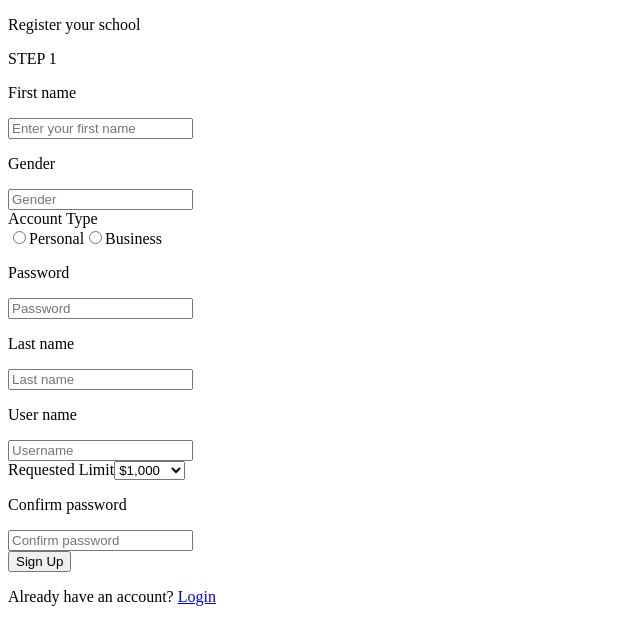
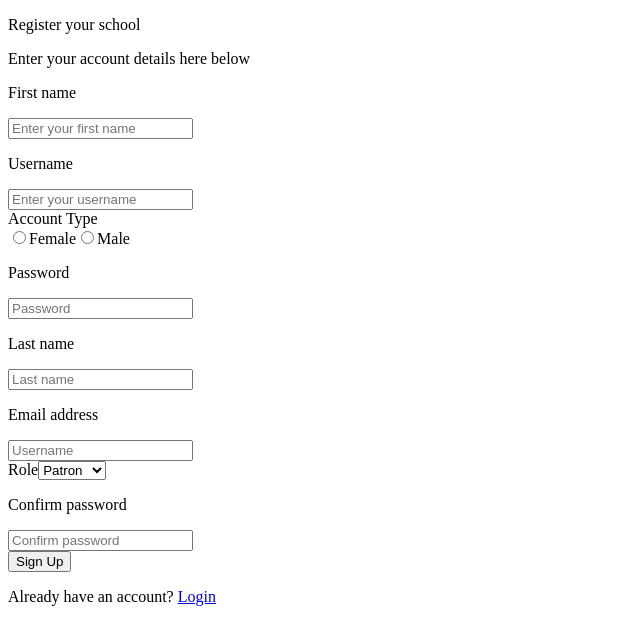
Before and after one commit to Embedded-Kernel/frontend, a Next.js app: page /register in a window 1280 px wide. Both pictures are taken after a click on the element "SignUp". Shown: the top 644 px of the page, without its empty margins (0-640 px from the left). Built offline with nearby package versions, Linux system fonts and the light colour scheme.

Commit message:
Fix: radio buttons on register form

```diff
--- a/components/Modal.tsx
+++ b/components/Modal.tsx
@@ -8,6 +8,7 @@ import Image from "next/image";
 
 type Props = {
   children?: ReactNode;
+  modalSize?: string;
 };
 
 export default function Modal(props: Props) {
--- a/pages/register.tsx
+++ b/pages/register.tsx
@@ -19,9 +19,11 @@ const SignUpPage = () => {
       {showSignUp ? (
         <div className="container grid grid-cols-12 font-sm font-poppins">
           <div className="col-span-12 md:col-span-12 md:col-span-8 lg:col-span-12 flex justify-items-center justify-center">
-            <div className="m-0 w-full flex flex-col col-span-12 lg:w-5/5 mr-5 ml-5  animated fadeIn faster p-2 items-center">
+            <div className="m-0 w-full flex flex-col col-span-12 lg:w-4/5 mr-5 ml-5  animated fadeIn faster p-2 items-center">
               <p className="text-xl font-bold mb-2">Register your school</p>
-              <p className="text-sm text-gray">STEP 1</p>
+              <p className="text-sm text-gray">
+                Enter your account details here below
+              </p>
               <div className="flex-row md:flex gap-x-6 flex-row mt-4 text-sm w-full flex-start">
                 <div className="w-full flex flex-col gap-y-1 md:w-2/4 lg:gap-y-3">
                   <p className="text-yellowColor font-bold">First name</p>
@@ -31,16 +33,13 @@ const SignUpPage = () => {
                       placeholder={"Enter your first name"}
                     />
                   </div>
-                  <p className="text-yellowColor font-bold">Gender</p>
+                  <p className="text-yellowColor font-bold">Username</p>
                   <div className="flex gap-x-4">
-                    <Input type={"text"} placeholder={"Gender"} />
+                    <Input type={"text"} placeholder={"Enter your username"} />
                   </div>
-                  {/* <p className="text-yellowColor font-bold">Gender</p>
-                  <div className="flex gap-x-4">
-                    <Input type={"text"} placeholder={"Email address"} />
-                  </div> */}
-                  <div className="">
-                    <span className="text-gray-700">Account Type</span>
+                  <span className="text-yellowColor font-bold">
+                    Account Type
+                  </span>
                   <div className="mt-2">
                     <label className="inline-flex items-center">
                       <input
@@ -49,7 +48,7 @@ const SignUpPage = () => {
                         name="accountType"
                         value="personal"
                       />
-                        <span className="ml-2">Personal</span>
+                      <span className="ml-2">Female</span>
                     </label>
                     <label className="inline-flex items-center ml-6">
                       <input
@@ -58,9 +57,8 @@ const SignUpPage = () => {
                         name="accountType"
                         value="busines"
                       />
-                        <span className="ml-2">Business</span>
+                      <span className="ml-2">Male</span>
                     </label>
-                    </div>
                   </div>
                   <p className="text-yellowColor font-bold">Password</p>
                   <div className="flex gap-x-4">
@@ -73,25 +71,19 @@ const SignUpPage = () => {
                   <div className="flex gap-x-4">
                     <Input type={"text"} placeholder={"Last name"} />
                   </div>
-                  <p className="text-yellowColor font-bold">User name</p>
+                  <p className="text-yellowColor font-bold">Email address</p>
                   <div className="flex gap-x-4">
-                    <Input type={"text"} placeholder={"Username"} />
+                    <Input type={"email"} placeholder={"Username"} />
                   </div>
-                  <div>
-                    <label className="block mt-4">
-                      <span className="text-gray-700">Requested Limit</span>
+                  <label className="block">
+                    <span className="text-yellowColor font-bold">Role</span>
                     <select className="form-select border border-gray-300 mt-1 block w-full">
-                        <option>$1,000</option>
-                        <option>$5,000</option>
-                        <option>$10,000</option>
-                        <option>$25,000</option>
+                      <option>Patron</option>
+                      <option>Matron</option>
+                      <option>Student</option>
+                      <option>..</option>
                     </select>
                   </label>
-                  </div>
-                  {/* <p className="text-yellowColor font-bold">Role</p>
-                  <div className="flex gap-x-4">
-                    <Input type={"text"} placeholder={"Role"} />
-                  </div> */}
                   <p className="text-yellowColor font-bold">Confirm password</p>
                   <div className="flex gap-x-4">
                     <Input type={"text"} placeholder={"Confirm password"} />
```
Lines whose indentation alone changed are shown as unchanged.
